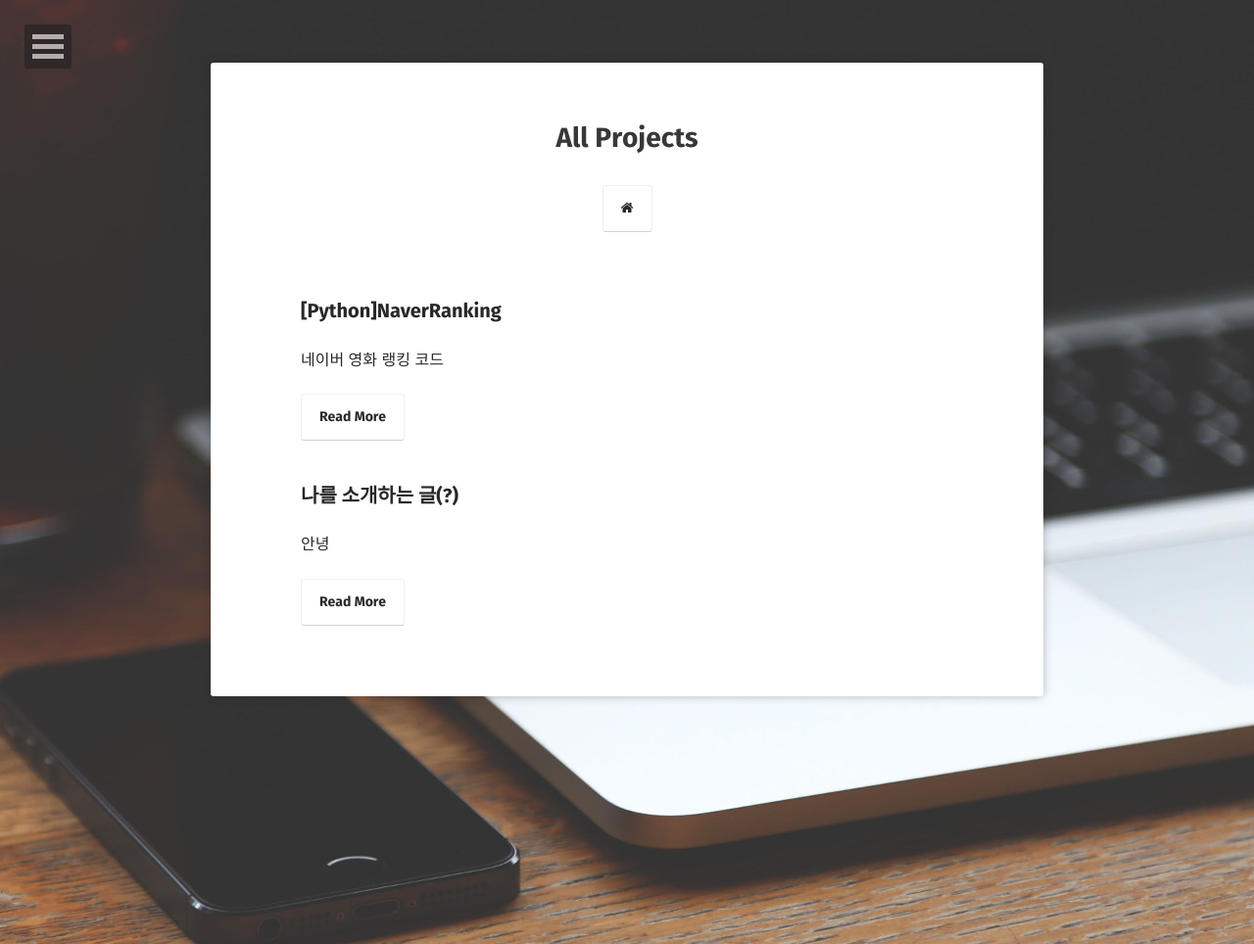
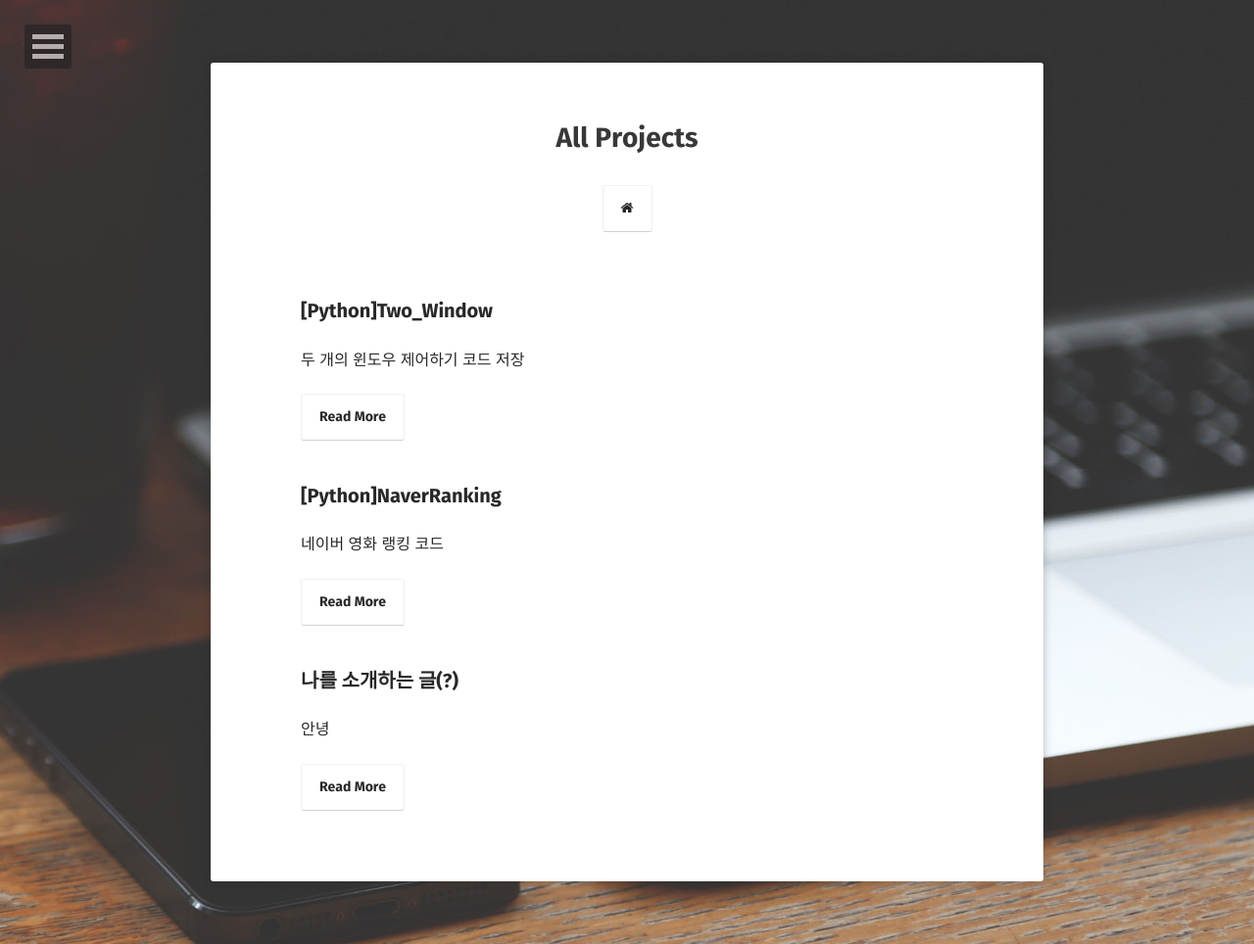
Before and after one commit to jjjuun888/jjjuun888.github.com, a Jekyll site: the page built from projects/index.md, in a window 1280 px wide. Shown: the whole page at 98% size. Built offline with Jekyll 4.4.1, drawn with Linux system fonts in a browser that asks for light colours; some web fonts are replaced.

Commit message:
Update 2022-11-13-Two_Window.md

```diff
--- a/_posts/2022-11-13-Two_Window.md
+++ b/_posts/2022-11-13-Two_Window.md
@@ -1,3 +1,14 @@
+---
+layout: post
+title:  "[Python]Two_Window"
+date:   2022-11-13
+excerpt: "두 개의 윈도우 제어하기 코드 저장"
+project: true
+tag:
+- blog
+comments: true
+---
+
 #### 두 개의 윈도우 제어하기
 ---
 import sys
```
